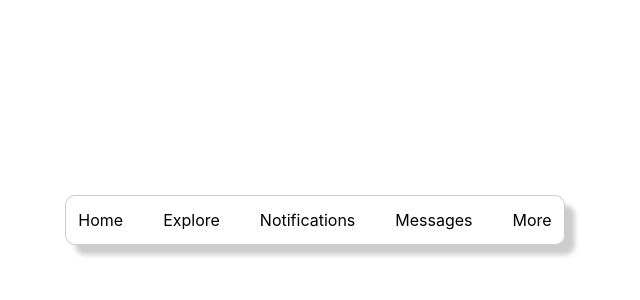
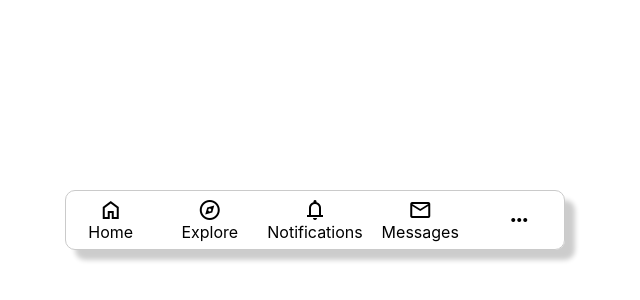
Before and after one commit to Kevasmi/mobile-menu, a plain HTML site: page index.html in a window 1280 px wide. Shown: the part 180-480 px from the top of the page, without its empty margins (325-965 px from the left). Drawn offline with nearby package versions, Linux system fonts and the light colour scheme.

Commit message:
Finished styling and set-up of mobile menu

```diff
--- a/index.html
+++ b/index.html
@@ -5,16 +5,17 @@
     <meta http-equiv="X-UA-Compatible" content="IE=edge">
     <meta name="viewport" content="width=device-width, initial-scale=1.0">
     <link rel="stylesheet" href="styles.css">
+    <link rel="stylesheet" href="https://fonts.googleapis.com/css2?family=Material+Symbols+Outlined:opsz,wght,FILL,GRAD@48,400,0,0" />
     <script src="app.js" defer></script>
     <title>Mobile Menu</title>
 </head>
 <body>
     <nav class="menu-bar">
-        <button class="home-btn button">Home</button>
-        <button class="explore-btn button">Explore</button>
-        <button class="notifications-btn button">Notifications</button>
-        <button class="messages-btn button">Messages</button>
-        <button class="more-btn button">More</button>
+        <button class="home-btn button"><span class="material-symbols-outlined">home</span>Home</button>
+        <button class="explore-btn button"><span class="material-symbols-outlined">explore</span>Explore</button>
+        <button class="notifications-btn button"><span class="material-symbols-outlined">notifications</span>Notifications</button>
+        <button class="messages-btn button"><span class="material-symbols-outlined">mail</span>Messages</button>
+        <button class="more-btn button"><span class="material-symbols-outlined">more_horiz</span></button>
     </nav>
 </body>
 </html>
--- a/styles.css
+++ b/styles.css
@@ -18,11 +18,13 @@ body {
 }
 
 .menu-bar {
-    display: flex;
+    display: grid;
+    grid-template-columns: 1fr 1fr 1fr 1fr 1fr;
     justify-content: center;
-    gap: 2.5rem;
-    height: 50px;
+    gap: 1rem;
+    height: 60px;
     width: 500px;
+    padding: .2rem;
     border: .2px solid rgb(202, 202, 202);
     border-radius: 10px;
     box-shadow: 10px 10px 5px 0 rgba(0, 0, 0, .2);
@@ -33,4 +35,61 @@ body {
     font-size: 1rem;
     border: none;
     background: none;
+    cursor: pointer;
 }
+
+.home-btn {
+    display: flex;
+    flex-direction: column;
+    justify-content: center;
+    align-items: center;
+}
+
+.home-btn:hover {
+    color: rgb(4, 235, 235);
+}
+
+.explore-btn {
+    display: flex;
+    flex-direction: column;
+    justify-content: center;
+    align-items: center;
+}
+
+.explore-btn:hover {
+    color: rgb(255, 44, 220);
+}
+
+.notifications-btn {
+    display: flex;
+    flex-direction: column;
+    justify-content: center;
+    align-items: center;
+}
+
+.notifications-btn:hover {
+    color: rgb(235, 193, 4);
+}
+
+.messages-btn {
+    display: flex;
+    flex-direction: column;
+    justify-content: center;
+    align-items: center;
+}
+
+.messages-btn:hover {
+    color: rgb(12, 235, 4);
+}
+
+.more-btn {
+    display: flex;
+    flex-direction: column;
+    justify-content: center;
+    align-items: center;
+    border-radius: 100px;
+}
+
+.more-btn:hover {
+    background-color: rgba(0, 0, 0, 0.151);
+}
```
